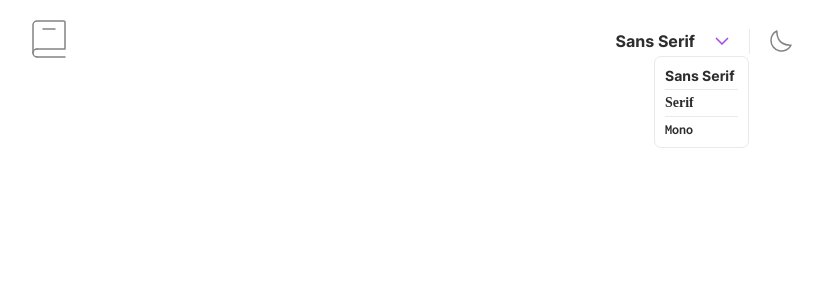
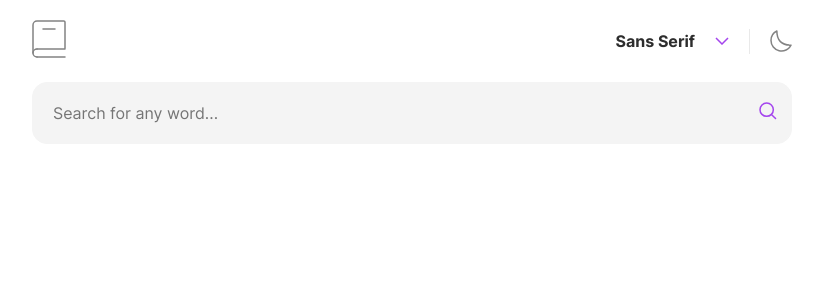
Before and after one commit to chonhenry/angular-dictionary, an Angular app: page / in a window 1280 px wide. Shown: the top 300 px of the page, without its empty margins (228-1051 px from the left). Built offline with nearby package versions, Linux system fonts and the light colour scheme.

Commit message:
search input

```diff
--- a/src/app/app.component.html
+++ b/src/app/app.component.html
@@ -1,5 +1,6 @@
 <div class="container">
   <app-navbar></app-navbar>
+  <app-search-box></app-search-box>
 </div>
 <!-- <button (click)="onSetFontTheme('sans-serif')">sans-serif</button>
 <button (click)="onSetFontTheme('serif')">serif</button>
--- a/src/app/navbar/dropdown/dropdown.component.css
+++ b/src/app/navbar/dropdown/dropdown.component.css
@@ -1,5 +1,6 @@
 .dropdown {
   position: absolute;
+  background-color: var(--background-color);
   right: 0;
   top: 25px;
   width: 95px;
@@ -7,6 +8,7 @@
   padding: 10px;
   border-radius: 7px;
   box-sizing: border-box;
+  z-index: 10;
 }
 
 .sans-serif,
--- a/src/app/navbar/navbar.component.css
+++ b/src/app/navbar/navbar.component.css
@@ -1,5 +1,6 @@
 .navbar {
   width: 100%;
+  height: 42px;
   margin-top: 20px;
   margin-bottom: 20px;
   display: flex;
--- a/src/app/navbar/navbar.component.ts
+++ b/src/app/navbar/navbar.component.ts
@@ -8,7 +8,7 @@ import { Component } from '@angular/core';
 export class NavbarComponent {
   public font: string = 'Sans Serif';
   public isLightTheme = true;
-  public isDropdownOpen = true;
+  public isDropdownOpen = false;
 
   onDropdownClick() {
     this.isDropdownOpen = !this.isDropdownOpen;
--- /dev/null
+++ b/src/app/search-box/search-box.component.css
@@ -0,0 +1,35 @@
+form {
+  position: relative;
+}
+
+input {
+  background-color: var(--tertiary-color);
+  width: 100%;
+  padding: 20px;
+  padding-right: 35px;
+  font-size: 16px;
+  border: 1px solid var(--tertiary-color);
+  border-radius: 15px;
+  box-sizing: border-box;
+  font-family: var(--font);
+  color: var(--primary-color);
+}
+
+input:focus {
+  outline: none;
+  border-color: var(--purple);
+}
+
+.submit-btn {
+  /* background-color: var(--purple); */
+  position: absolute;
+  background-color: transparent;
+  right: 0;
+  color: var(--white);
+  border: none;
+  height: 100%;
+  padding: 15px;
+  font-size: 16px;
+  cursor: pointer;
+  font-family: var(--font);
+}
--- /dev/null
+++ b/src/app/search-box/search-box.component.html
@@ -0,0 +1,12 @@
+<form #f="ngForm" (ngSubmit)="onSubmit(f)">
+  <input
+    type="text"
+    name="word"
+    ngModel
+    required
+    placeholder="Search for any word..."
+  />
+  <button class="submit-btn">
+    <img src="../../assets/images/icon-search.svg" alt="search" />
+  </button>
+</form>
--- /dev/null
+++ b/src/app/search-box/search-box.component.ts
@@ -0,0 +1,13 @@
+import { Component } from '@angular/core';
+import { NgForm } from '@angular/forms';
+
+@Component({
+  selector: 'app-search-box',
+  templateUrl: './search-box.component.html',
+  styleUrl: './search-box.component.css',
+})
+export class SearchBoxComponent {
+  onSubmit(f: NgForm) {
+    console.log(f.value);
+  }
+}
```
Also changed, not shown: src/app/app.component.css (+0 -30 lines), src/app/app.module.ts (+7 -7 lines), 1 other file (tests, documents, lock files or other folders).
